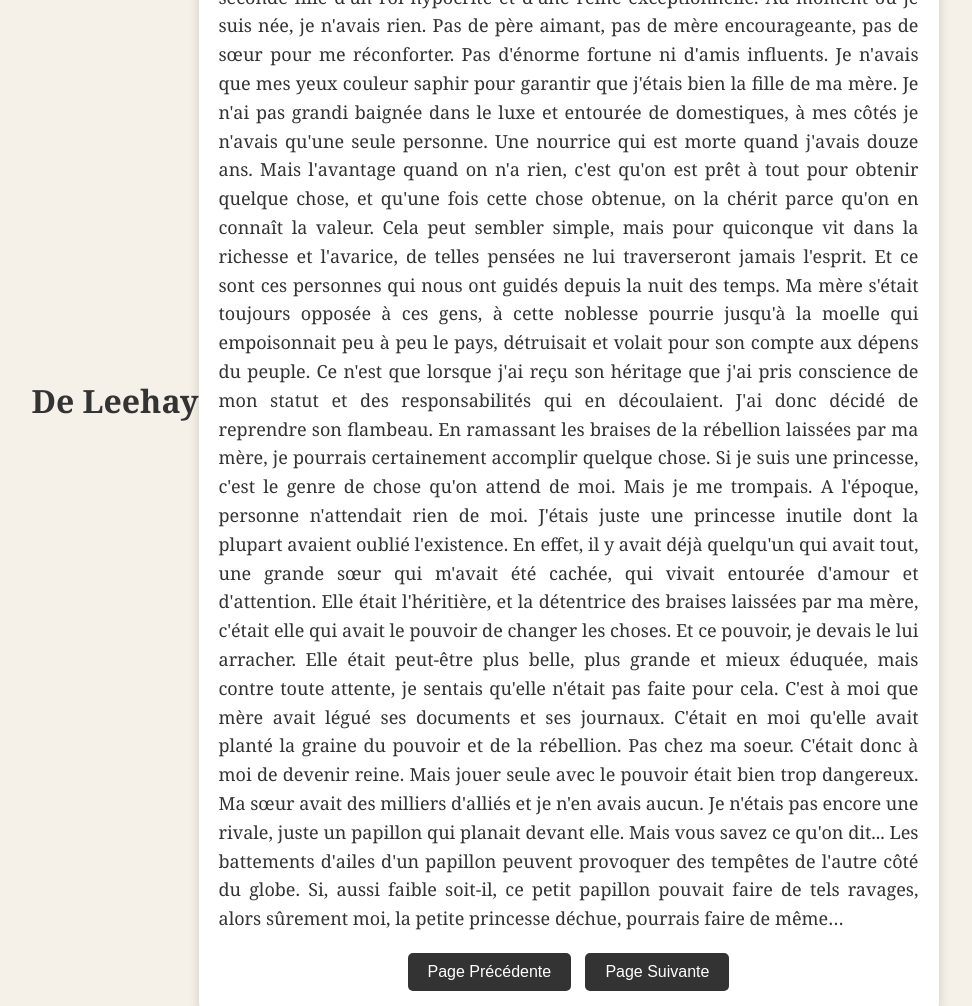
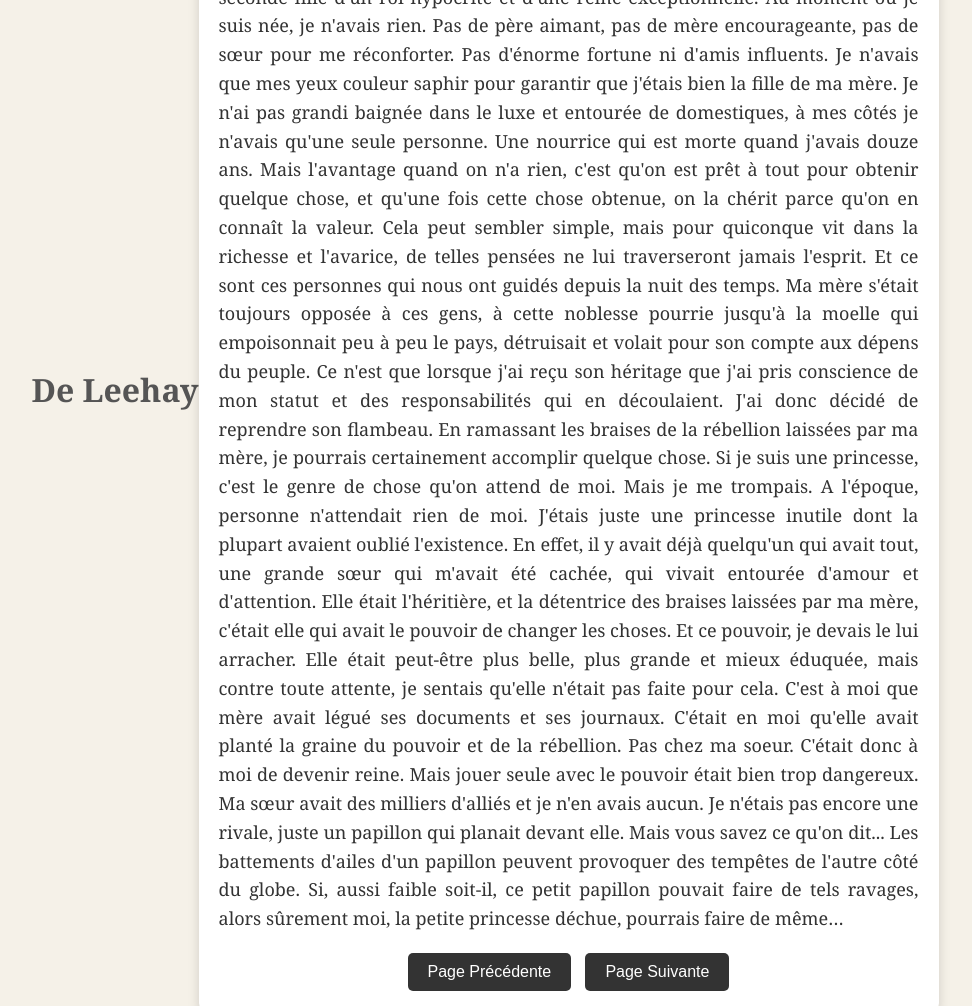
Before and after one commit to Goboun/hebc, a plain HTML site: page asredasdawn/read.html in a window 1280 px wide. Shown: the top 1006 px of the page, without its empty margins (155-1127 px from the left). Drawn offline with Linux system fonts and the light colour scheme.

Commit message:
Update styles.css

```diff
--- a/asredasdawn/styles.css
+++ b/asredasdawn/styles.css
@@ -52,6 +52,13 @@ p {
     font-size: 18px;
 }
 
+h1 {
+    text-align: left;
+    font-size: 32px;
+    margin-top: 0;
+    color: #555;
+}
+
 h2 {
     text-align: center;
     font-size: 24px;
```
